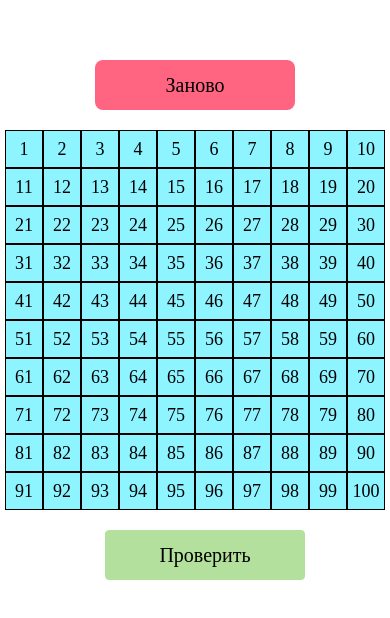
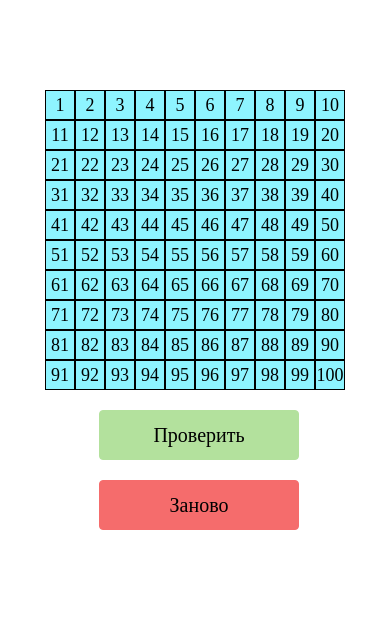
Before and after one commit to defiant1005/game_random_number, a Vue app: page / in a window 390 px wide. Shown: the part 102-720 px from the top of the page. Built offline with nearby package versions, Linux system fonts and the light colour scheme.

Commit message:
добавил разрешения для мобилок

```diff
--- a/src/components/AgainBtn.vue
+++ b/src/components/AgainBtn.vue
@@ -1,6 +1,6 @@
 <template>
   <div class="again__container">
-    <button class="again__main-btn" @click="again_game">Заново</button>
+    <el-button class="again__main-btn" @click="again_game" type="danger">Заново</el-button>
   </div>
 </template>
 
@@ -21,13 +21,11 @@ export default defineComponent({
 </script>
 <style>
 .again__main-btn {
-  margin-right: 20px;
-  height: 50px;
-  width: 200px;
-  background: #ff6481;
-  color: black;
-  font-size: 20px;
-  border-radius: 8px;
+  margin-top: 20px !important;
+  height: 50px !important;
+  width: 200px !important;
+  color: black !important;
+  font-size: 20px !important;
 }
 .again__main-btn:hover {
   background: #ff395f;
--- a/src/components/Game.vue
+++ b/src/components/Game.vue
@@ -128,7 +128,36 @@ export default defineComponent({
 .end_win-num:active {
   background: #28bd01 !important;
 }
-@media (max-width: 400px) {
+
+@media (max-width: 620px) {
+  .game__container {
+    width: 500px;
+    height: 500px;
+  }
+  .game__num-container {
+    width: 50px;
+    height: 50px;
+  }
+  .game__num-wrapper {
+    width: 50px;
+    height: 50px;
+  }
+}
+@media (max-width: 520px) {
+  .game__container {
+    width: 400px;
+    height: 400px;
+  }
+  .game__num-container {
+    width: 40px;
+    height: 40px;
+  }
+  .game__num-wrapper {
+    width: 40px;
+    height: 40px;
+  }
+}
+@media (max-width: 420px) {
   .game__container {
     width: 380px;
     height: 380px;
@@ -142,4 +171,32 @@ export default defineComponent({
     height: 38px;
   }
 }
+@media (max-width: 390px) {
+  .game__container {
+    width: 300px;
+    height: 300px;
+  }
+  .game__num-container {
+    width: 30px;
+    height: 30px;
+  }
+  .game__num-wrapper {
+    width: 30px;
+    height: 30px;
+  }
+}
+@media (max-width: 310px) {
+  .game__container {
+    width: 250px;
+    height: 250px;
+  }
+  .game__num-container {
+    width: 25px;
+    height: 25px;
+  }
+  .game__num-wrapper {
+    width: 25px;
+    height: 25px;
+  }
+}
 </style>
--- a/src/components/SendBtn.vue
+++ b/src/components/SendBtn.vue
@@ -29,7 +29,6 @@ export default defineComponent({
 </script>
 <style>
 .send__main-btn {
-  margin-left: 20px !important;
   height: 50px !important;
   width: 200px !important;
   color: black !important;
@@ -38,7 +37,7 @@ export default defineComponent({
 
 @media (max-width: 400px) {
   .send__main-btn {
-    margin: 20px 0 0 0;
+    //margin: 20px 0 0 0;
   }
 }
 </style>
--- a/src/views/Home.vue
+++ b/src/views/Home.vue
@@ -1,17 +1,19 @@
 <template>
   <div class="home__container">
-    <AgainBtn @click="again_game"/>
     <Game
         :is_end="is_end"
         :choice_num_arr="choice_num_arr"
         :win_num="win_num"
         @choice_num="choice_num"
     />
-    <SendBtn
-        :is_end="is_end"
-        :is_send_disabled="is_send_disabled"
-        @send_main="send_main_handler"
-    />
+    <div class="home__btn-container">
+      <SendBtn
+          :is_end="is_end"
+          :is_send_disabled="is_send_disabled"
+          @send_main="send_main_handler"
+      />
+      <AgainBtn @click="again_game"/>
+    </div>
   </div>
 </template>
 
@@ -101,9 +103,15 @@ export default defineComponent({
   width: 100%;
   height: 100vh;
 }
-@media (max-width: 400px) {
+.home__btn-container {
+  margin-left: 8px;
+}
+@media (max-width: 816px) {
   .home__container {
     flex-direction: column;
   }
+  .home__btn-container {
+    margin-top: 20px;
+  }
 }
 </style>
```
